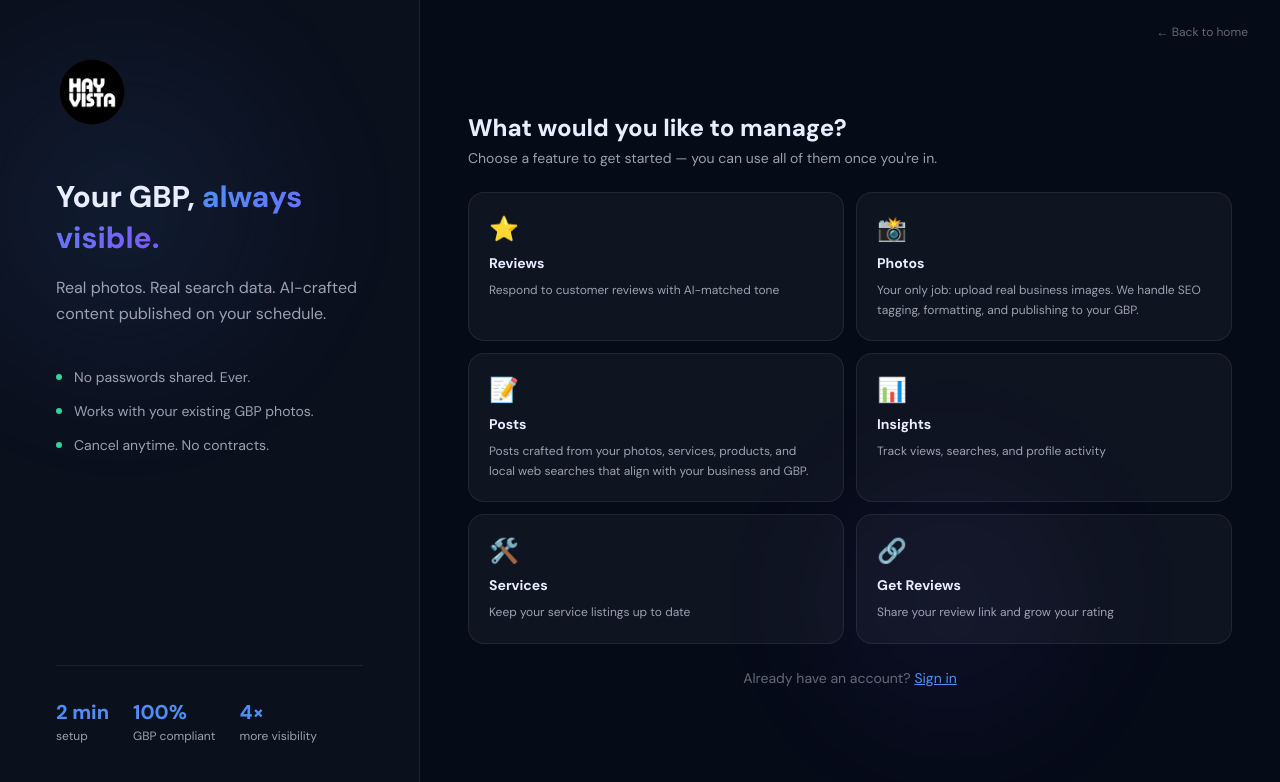
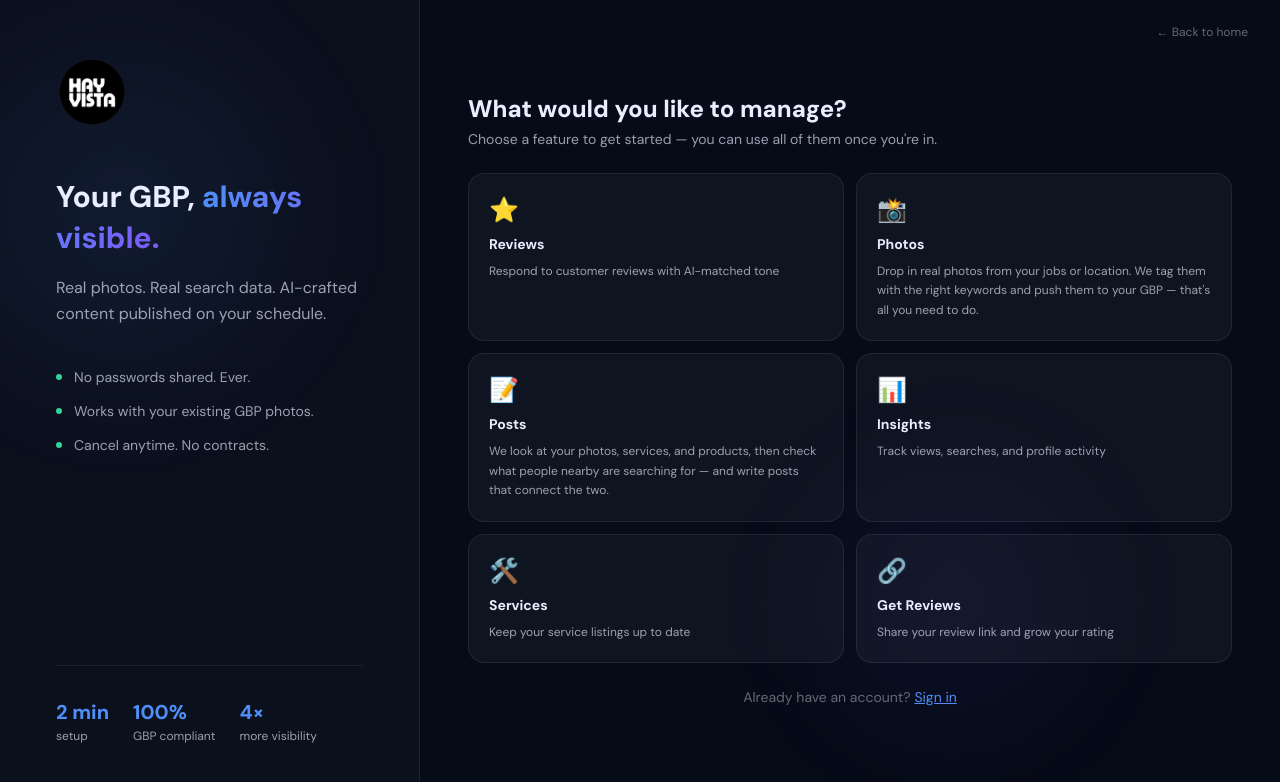
Before and after one commit to edgpac/ranky, a React (Vite) app: page /signup in a window 1280 px wide. Shown: the top 782 px of the page. Built offline with nearby package versions, Linux system fonts and the light colour scheme.

Commit message:
copy(signup): rewrite Photos and Posts card descriptions

```diff
--- a/src/pages/SignupPage.tsx
+++ b/src/pages/SignupPage.tsx
@@ -18,8 +18,8 @@ const BUSINESS_TYPES = [
 
 const FEATURES = [
   { icon: '⭐', label: 'Reviews',     tab: 'reviews',     desc: 'Respond to customer reviews with AI-matched tone' },
-  { icon: '📸', label: 'Photos',      tab: 'photos',      desc: 'Your only job: upload real business images. We handle SEO tagging, formatting, and publishing to your GBP.' },
-  { icon: '📝', label: 'Posts',       tab: 'posts',       desc: 'Posts crafted from your photos, services, products, and local web searches that align with your business and GBP.' },
+  { icon: '📸', label: 'Photos',      tab: 'photos',      desc: 'Drop in real photos from your jobs or location. We tag them with the right keywords and push them to your GBP — that\'s all you need to do.' },
+  { icon: '📝', label: 'Posts',       tab: 'posts',       desc: 'We look at your photos, services, and products, then check what people nearby are searching for — and write posts that connect the two.' },
   { icon: '📊', label: 'Insights',    tab: 'insights',    desc: 'Track views, searches, and profile activity' },
   { icon: '🛠️', label: 'Services',    tab: 'services',    desc: 'Keep your service listings up to date' },
   { icon: '🔗', label: 'Get Reviews', tab: 'get-reviews', desc: 'Share your review link and grow your rating' },
```
